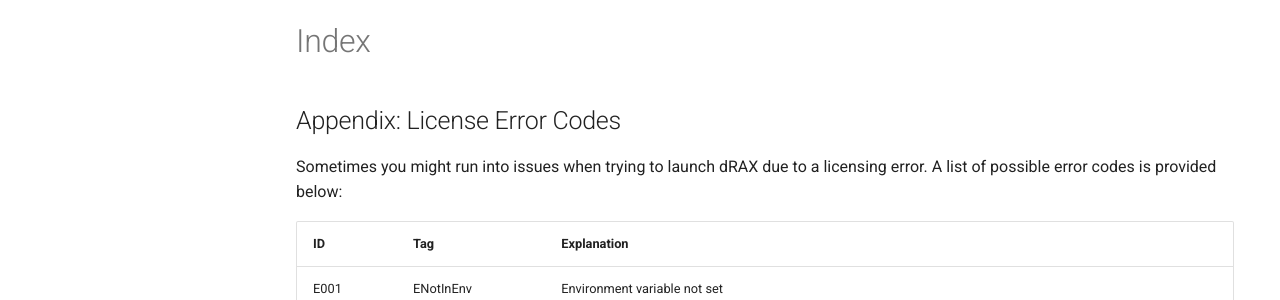
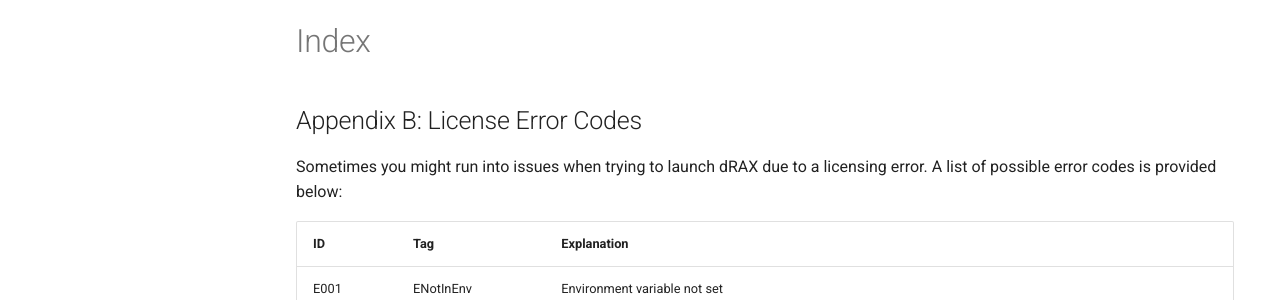
Before and after one commit to accelleran/drax-docs, an MkDocs documentation site: the page built from docs/op-guide/Appendix B/index.md, in a window 1280 px wide and 1220 px high. Shown: the part 125-425 px from the top of the window. Built offline with MkDocs 1.6.1 and Material for MkDocs 9.7.7, drawn with Linux system fonts in a browser that asks for light colours; the version menu is left out.

```diff
--- a/docs/op-guide/Appendix B/index.md
+++ b/docs/op-guide/Appendix B/index.md
@@ -1,4 +1,4 @@
-## Appendix: License Error Codes
+## Appendix B: License Error Codes
 
 Sometimes you might run into issues when trying to launch dRAX due to a licensing error. A list of possible error codes is provided below:
 
```
